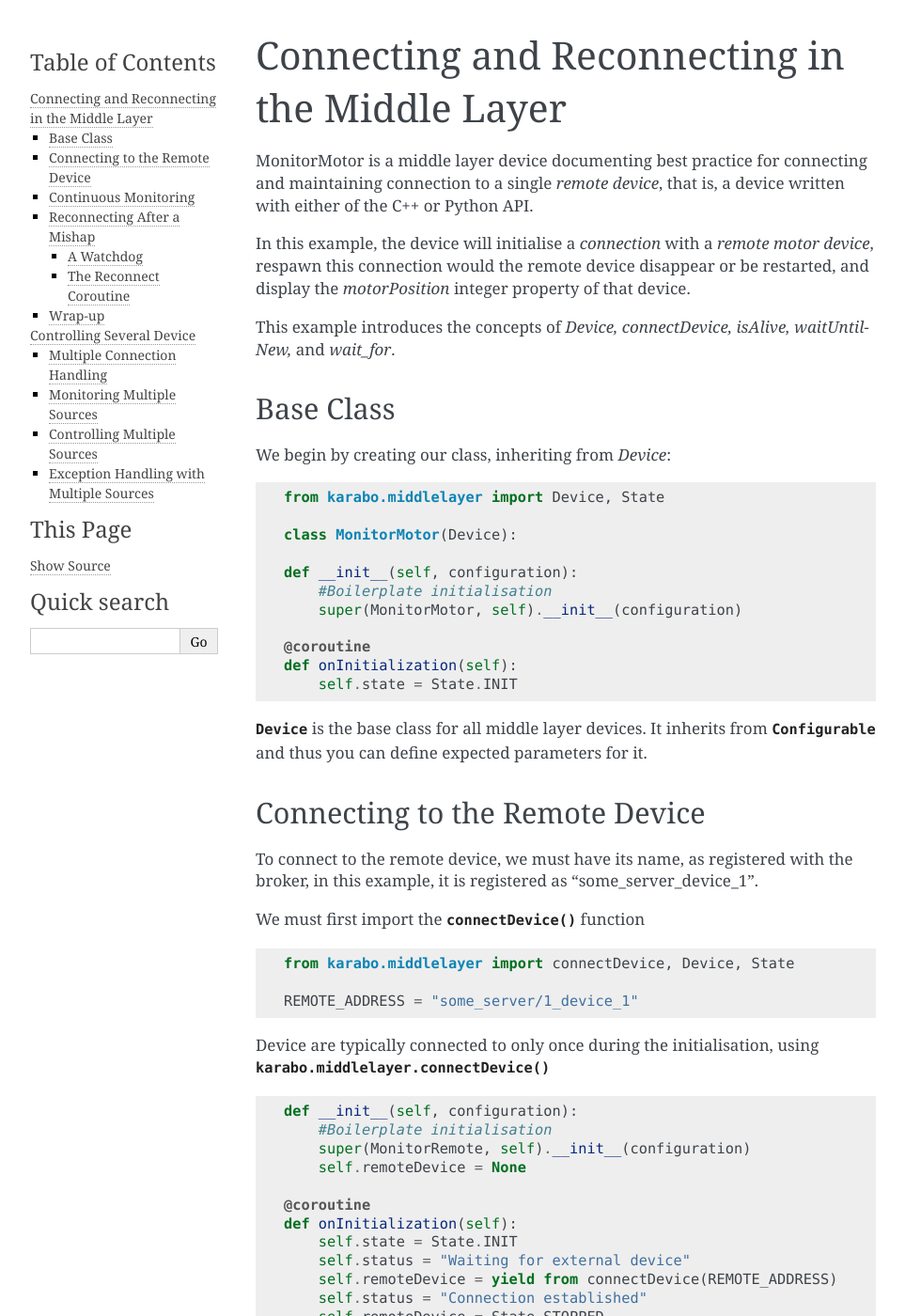
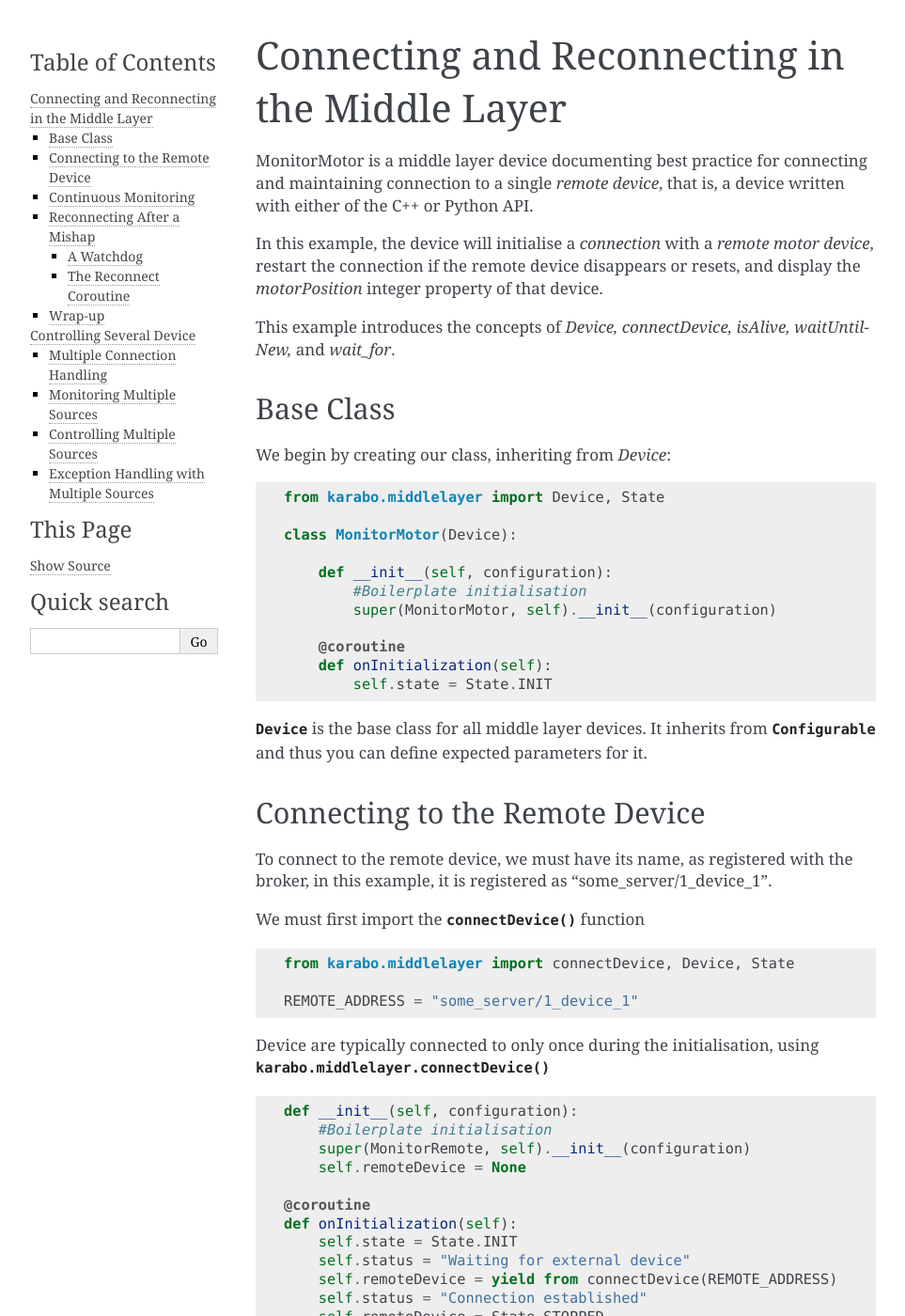
Before and after one commit to European-XFEL/howToMiddlelayer, a Sphinx documentation site: the page built from source/connect_reconnect.rst, in a window 1280 px wide and 1400 px high. Shown: the whole window at 94% size, without its empty margins (148-1111 px from the left). Built offline with Sphinx 7.4.7, drawn with Linux system fonts in a browser that asks for light colours.

Commit message:
Change phrasing and indentation

```diff
--- a/source/connect_reconnect.rst
+++ b/source/connect_reconnect.rst
@@ -6,8 +6,8 @@ connecting and maintaining connection to a single `remote device`, that is, a
 device written with either of the C++ or Python API.
 
 In this example, the device will initialise a `connection` with a `remote motor
-device`, respawn this connection would the remote device disappear or be
-restarted, and display the `motorPosition` integer property of that device.
+device`, restart the connection if the remote device disappears or resets, and
+display the `motorPosition` integer property of that device.
 
 This example introduces the concepts of `Device, connectDevice, isAlive,
 waitUntilNew,` and `wait_for`.
@@ -20,13 +20,13 @@ We begin by creating our class, inheriting from `Device`:
 
     class MonitorMotor(Device):
 
-    def __init__(self, configuration):
-        #Boilerplate initialisation
-        super(MonitorMotor, self).__init__(configuration)
+        def __init__(self, configuration):
+            #Boilerplate initialisation
+            super(MonitorMotor, self).__init__(configuration)
 
-    @coroutine
-    def onInitialization(self):
-        self.state = State.INIT
+        @coroutine
+        def onInitialization(self):
+            self.state = State.INIT
 
 :class:`Device` is the base class for all middle layer devices. It inherits from
 :class:`~karabo.middlelayer.Configurable` and thus you can define expected
@@ -36,7 +36,7 @@ parameters for it.
 Connecting to the Remote Device
 +++++++++++++++++++++++++++++++
 To connect to the remote device, we must have its name, as registered with
-the broker, in this example, it is registered as "some_server_device_1".
+the broker, in this example, it is registered as "some_server/1_device_1".
 
 We must first import the :func:`connectDevice` function
 ::
```
